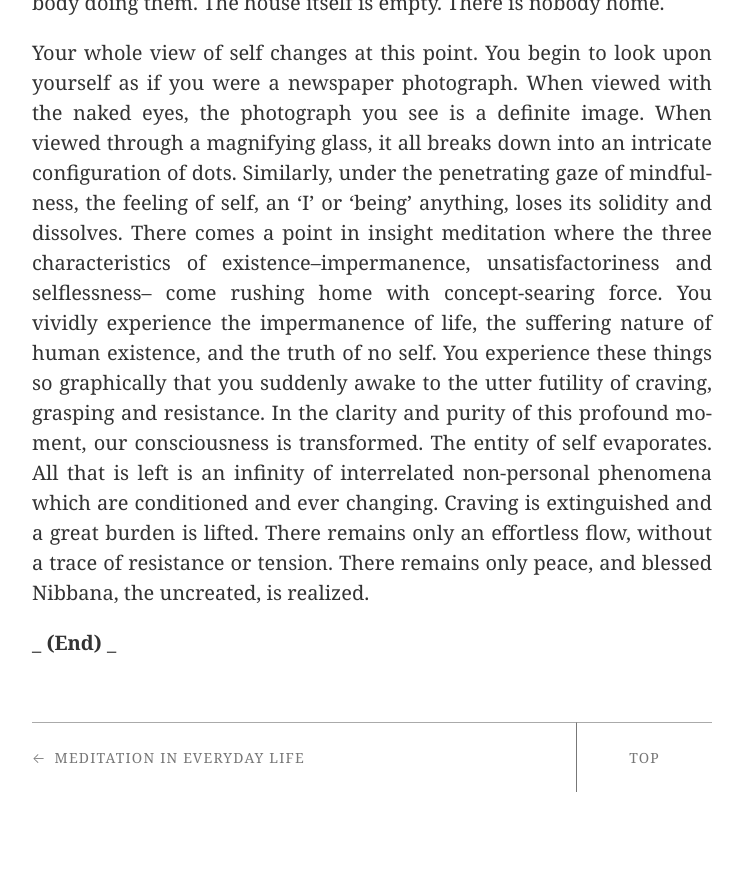
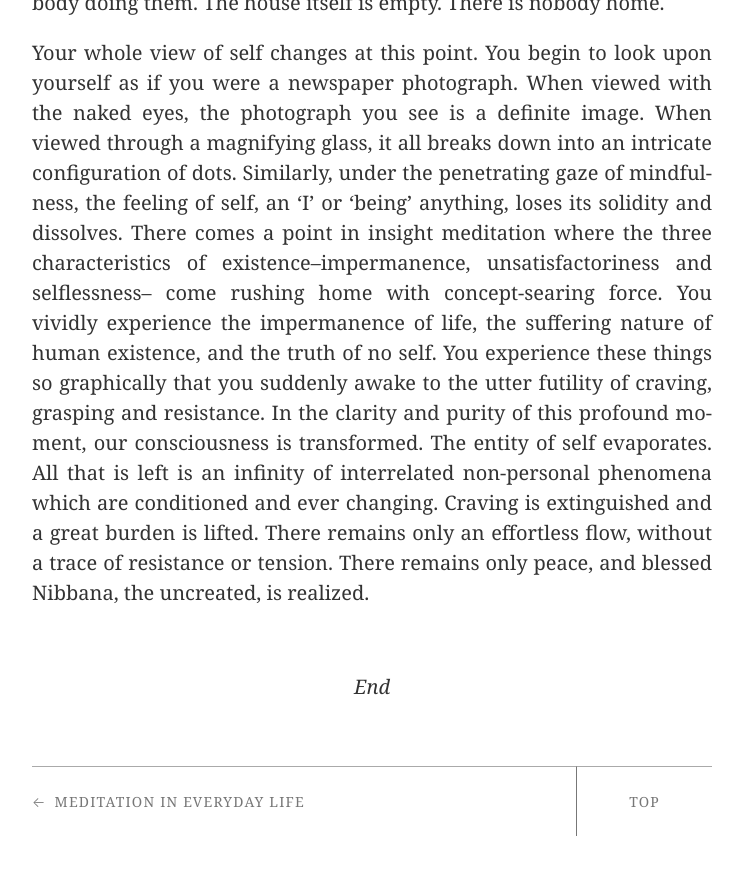
Before and after one commit to mindfulness-in-plain-english/mindfulness-in-plain-english.github.io, a Jekyll site: the page built from book/chapter16.md, in a window 1280 px wide and 900 px high, scrolled down 5433 px. Shown: the top 875 px of the window, without its empty margins (160-905 px from the left). Built offline with Jekyll 4.4.1, drawn with Linux system fonts in a browser that asks for light colours; some web fonts are replaced; comment, search, counter and statistics services are not loaded.

Commit message:
Style End

```diff
--- a/book/chapter16.md
+++ b/book/chapter16.md
@@ -34,4 +34,4 @@ You find nothing. In all that collection of mental hardware in this endless stre
 
 Your whole view of self changes at this point. You begin to look upon yourself as if you were a newspaper photograph. When viewed with the naked eyes, the photograph you see is a definite image. When viewed through a magnifying glass, it all breaks down into an intricate configuration of dots. Similarly, under the penetrating gaze of mindfulness, the feeling of self, an 'I' or 'being' anything, loses its solidity and dissolves. There comes a point in insight meditation where the three characteristics of existence--impermanence, unsatisfactoriness and selflessness-- come rushing home with concept-searing force. You vividly experience the impermanence of life, the suffering nature of human existence, and the truth of no self. You experience these things so graphically that you suddenly awake to the utter futility of craving, grasping and resistance. In the clarity and purity of this profound moment, our consciousness is transformed. The entity of self evaporates. All that is left is an infinity of interrelated non-personal phenomena which are conditioned and ever changing. Craving is extinguished and a great burden is lifted. There remains only an effortless flow, without a trace of resistance or tension. There remains only peace, and blessed Nibbana, the uncreated, is realized.
 
-**_ (End) _**
+<p class="tc mt5 i">End</p>
```
